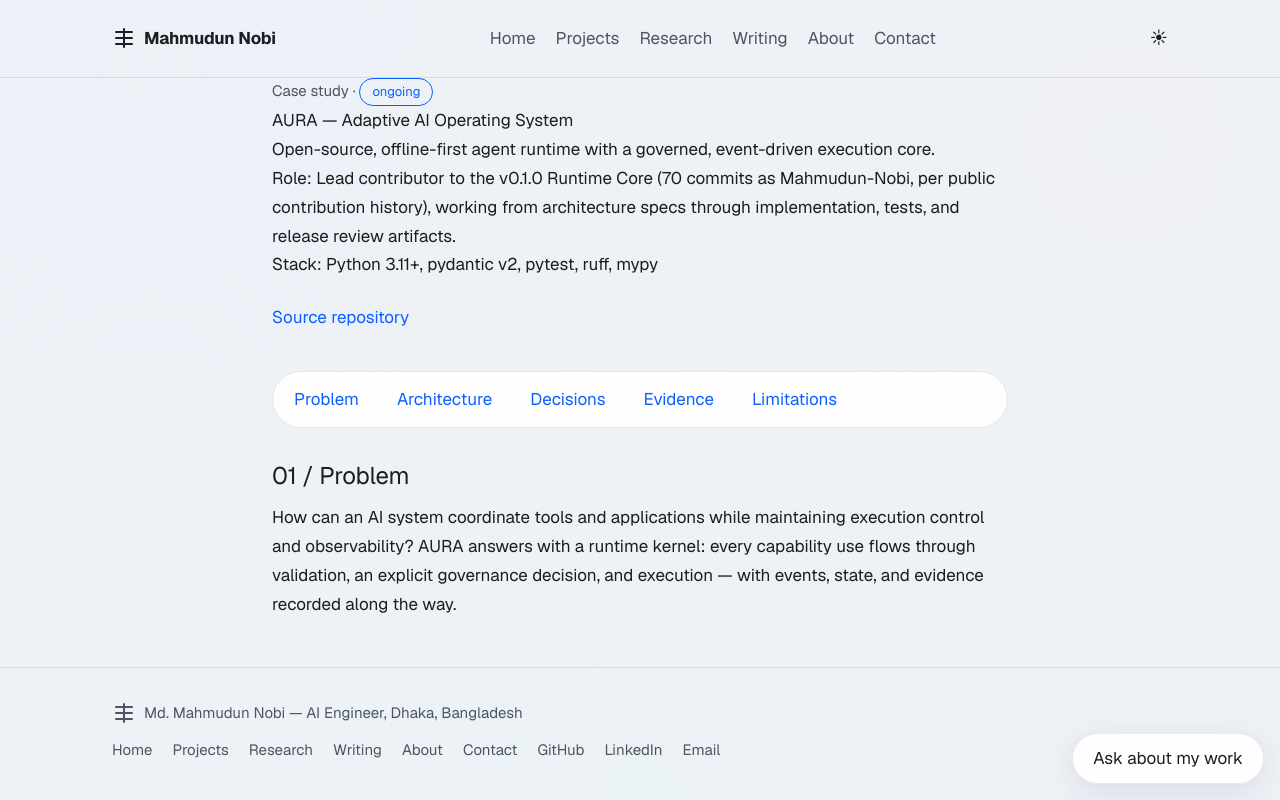
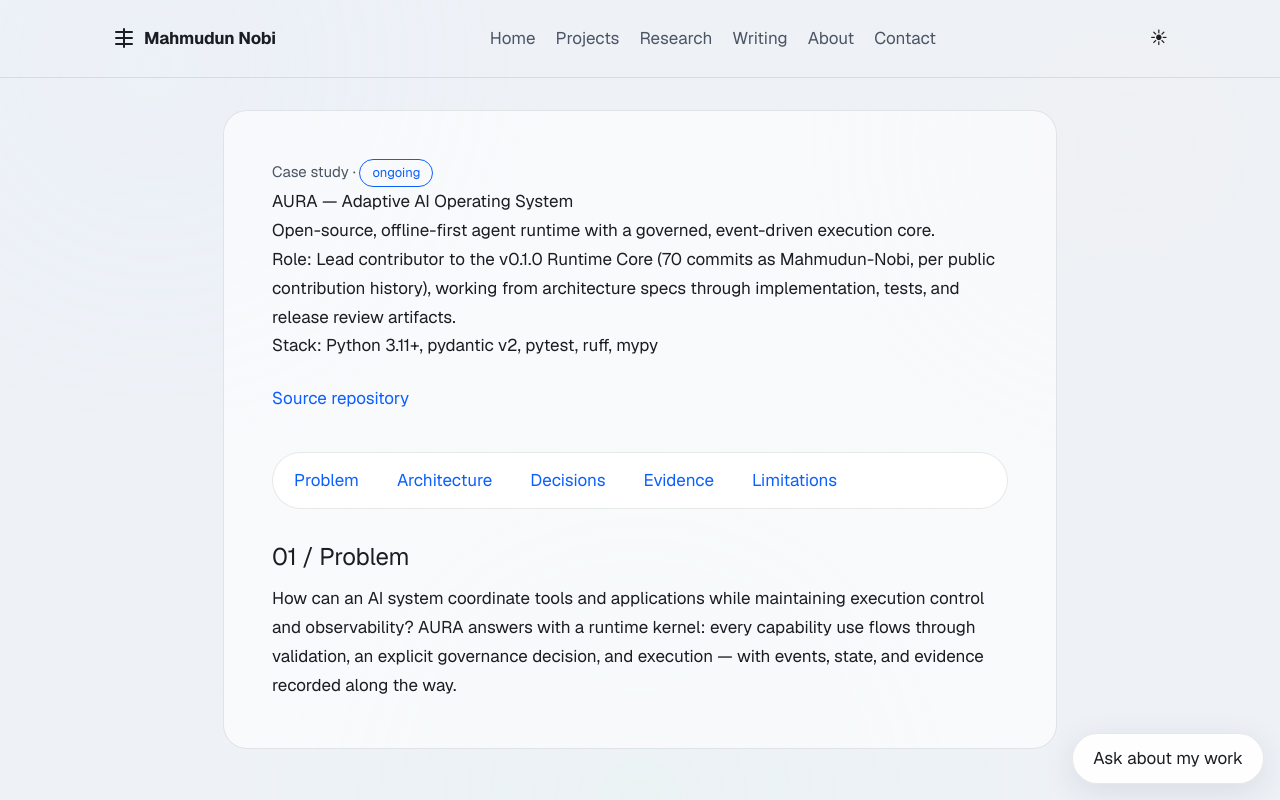
Before and after one commit to Nobi004/portfolio-live, a Next.js app: page /projects/aura in a window 1280 px wide. Shown: the top 800 px of the page. Built offline with nearby package versions, Linux system fonts and the light colour scheme; no server answers.

Commit message:
feat: glass page shell on detail pages

```diff
--- a/src/app/projects/[slug]/page.tsx
+++ b/src/app/projects/[slug]/page.tsx
@@ -1,6 +1,7 @@
 import type { Metadata } from "next";
 import { notFound } from "next/navigation";
 import type { ReactNode } from "react";
+import { PageShell } from "@/components/layout/page-shell";
 import { getPublishedProjectMeta } from "@/lib/projects";
 
 // No generateStaticParams while no project is published: Cache Components
@@ -37,6 +38,7 @@ export default async function ProjectDetailPage({
   const mod = await import(`@/content/projects/${slug}.mdx`);
   const Post = mod.default as (props: { components?: Record<string, ReactNode> }) => ReactNode;
   return (
+    <PageShell>
     <article className="prose-stock">
       <div className="case-header">
       <p className="entry-meta">
@@ -63,5 +65,6 @@ export default async function ProjectDetailPage({
       </div>
       <Post />
     </article>
+    </PageShell>
   );
 }
--- a/src/app/research/[slug]/page.tsx
+++ b/src/app/research/[slug]/page.tsx
@@ -1,6 +1,7 @@
 import type { Metadata } from "next";
 import { notFound } from "next/navigation";
 import type { ReactNode } from "react";
+import { PageShell } from "@/components/layout/page-shell";
 import { getAllPublishedResearchMeta, getPublishedResearchMeta } from "@/lib/research";
 
 export async function generateStaticParams() {
@@ -36,6 +37,7 @@ export default async function ResearchDetailPage({
   const mod = await import(`@/content/research/${slug}.mdx`);
   const Post = mod.default as (props: { components?: Record<string, ReactNode> }) => ReactNode;
   return (
+    <PageShell>
     <article className="prose-stock">
       <p className="entry-meta">
         Status: {meta.status}
@@ -51,5 +53,6 @@ export default async function ResearchDetailPage({
         </section>
       ) : null}
     </article>
+    </PageShell>
   );
 }
--- a/src/app/writing/[slug]/page.tsx
+++ b/src/app/writing/[slug]/page.tsx
@@ -1,6 +1,7 @@
 import type { Metadata } from "next";
 import { notFound } from "next/navigation";
 import type { ReactNode } from "react";
+import { PageShell } from "@/components/layout/page-shell";
 import { getPublishedArticleMeta } from "@/lib/writing";
 
 // No generateStaticParams while no article is published: Cache Components
@@ -37,6 +38,7 @@ export default async function ArticlePage({
   const mod = await import(`@/content/writing/${slug}.mdx`);
   const Post = mod.default as (props: { components?: Record<string, ReactNode> }) => ReactNode;
   return (
+    <PageShell>
     <article className="prose-stock">
       <h1>{meta.title}</h1>
       <p className="entry-meta">
@@ -44,5 +46,6 @@ export default async function ArticlePage({
       </p>
       <Post />
     </article>
+    </PageShell>
   );
 }
```
